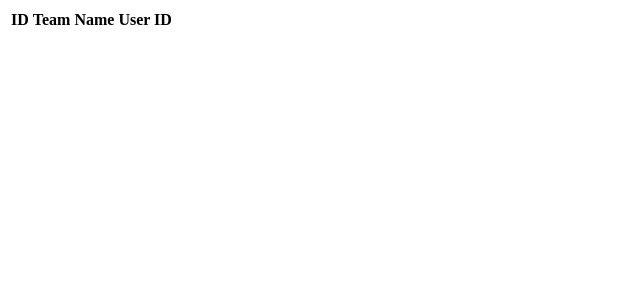
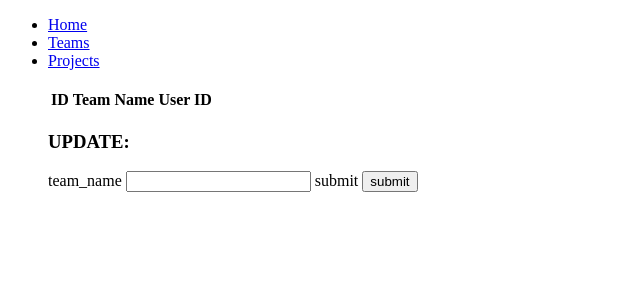
Before and after one commit to Damien580/specsWeek4, a Flask app: page /all-teams in a window 1280 px wide. Shown: the top 300 px of the page, without its empty margins (0-640 px from the left). Run offline with Flask 3, Linux system fonts and the light colour scheme; data that the repository does not hold is empty.

Commit message:
working on buttons

```diff
--- a/forms.py
+++ b/forms.py
@@ -15,3 +15,24 @@ class ProjectForm(FlaskForm): #creates class of forms for projects table, inheri
 
     def update_teams(self, teams): #takes in the self argument, as well as teams, to update a projects team info.
         self.team_selection.choices = [ (team.id, team.team_name) for team in teams ] #creates the selections for choosing a projects team(s).
+
+class ProjectUpdateForm(FlaskForm):
+    project_name = StringField('project name', validators=[DataRequired(), Length(min=4, max=255)]) #add an input for the project name.
+    description = TextAreaField('description') #adds an input field for a description.
+    completed = BooleanField('completed?') #adds a boolean check to see if completed.
+    team_selection = SelectField('team')
+    submit = SubmitField('submit')
+
+    def re_update_teams(self, teams): #takes in the self argument, as well as teams, to update a projects team info.
+        self.team_selection.choices = [ (team.id, team.team_name) for team in teams ] #creates the selections for choosing a projects team(s).
+
+class TeamUpdateForm(FlaskForm): #creates the class of forms for the teams table, inherits properties from FlaskForm.
+    team_name = StringField('team_name', validators=[DataRequired(), Length(min=4, max=255)])
+    submit = SubmitField("submit")
+
+class DeleteForm(FlaskForm):
+    delete_item_select = SelectField('ID', choices = [])
+    submit = SubmitField('DELETE')
+
+    def update_delete(self, projects):
+        self.delete_item_select.choices = [ (project.id, project.project_name) for project in projects ]
--- a/server.py
+++ b/server.py
@@ -1,6 +1,6 @@
 from flask import Flask, render_template, redirect, url_for
 
-from forms import TeamForm, ProjectForm
+from forms import TeamForm, ProjectForm, ProjectUpdateForm, TeamUpdateForm, DeleteForm
 from model import db, User, Team, Project, connect_to_db
 
 app = Flask(__name__)
@@ -16,21 +16,6 @@ def home():
     project_form = ProjectForm()
     project_form.update_teams(User.query.get(user_id).teams)
     return render_template("home.html", team_form = team_form, project_form = project_form) #renders the html template, and inserts the TeamForm and ProjectForm forms.
-
-@app.route("/add-team", methods=["POST"]) #creates the add_team endpoint, as a post method.
-def add_team():
-    team_form = TeamForm() #assigns TeamForm to a variable.
-
-    if team_form.validate_on_submit(): #checks that all form validators are met.
-        team_name = team_form.team_name.data
-        new_team = Team(team_name, user_id)
-        with app.app_context():
-            db.session.add(new_team)
-            db.session.commit()
-        return redirect(url_for("home")) #redirects to home page
-    else:
-        return redirect(url_for("home"))
-
 
 
 @app.route("/add-project", methods=["POST"])
@@ -51,21 +36,85 @@ def add_project():
     else:
         return redirect(url_for("home"))
 
+@app.route("/all-projects")
+def all_projects():
+    project_list = Project.query.all()
+    project_update_form = ProjectUpdateForm()
+    project_update_form.re_update_teams(User.query.get(user_id).teams)
+    project_delete_form = DeleteForm()
+    project_delete_form.update_delete(Project.query.all())
+    return render_template("all_projects.html", project_list = project_list, project_update_form = project_update_form, project_delete_form = project_delete_form)
 
+@app.route("/update-project", methods=["POST"])
+def update_project():
+    project_update_form = ProjectUpdateForm()
+    project_update_form.re_update_teams(User.query.get(user_id).teams)
+
+    if project_update_form.validate_on_submit():
+        project_name = project_update_form.project_name.data
+        description = project_update_form.description.data
+        completed = project_update_form.completed.data
+        team_selection = project_update_form.team_selection.data
+        updated_project = Project(project_name, description, completed, team_selection)
+        with app.app_context():
+            db.session.add(updated_project)
+            db.session.commit()
+        return redirect(url_for("all_projects"))
+    else:
+        return redirect(url_for("all_projects"))
+
+@app.route("/add-team", methods=["POST"]) #creates the add_team endpoint, as a post method.
+def add_team():
+    team_form = TeamForm() #assigns TeamForm to a variable.
+
+    if team_form.validate_on_submit(): #checks that all form validators are met.
+        team_name = team_form.team_name.data
+        new_team = Team(team_name, user_id)
+        with app.app_context():
+            db.session.add(new_team)
+            db.session.commit()
+        return redirect(url_for("home")) #redirects to home page
+    else:
+        return redirect(url_for("home"))
 
 @app.route("/all-teams")
 def all_teams():
     team_list = Team.query.filter_by(user_id = user_id).all()
+    team_update_form = TeamUpdateForm()
 
-    return render_template("all_teams.html", team_list = team_list)
+    return render_template("all_teams.html", team_list = team_list, team_update_form = team_update_form)
 
-@app.route("/all-projects")
-def all_projects():
-    project_list = Project.query.all()
+@app.route("/update-team", methods=["POST"])
+def update_team():
+    team_update_form = TeamUpdateForm()
 
-    return render_template("all_projects.html", project_list = project_list)
+    if team_update_form.validate_on_submit(): #checks that all form validators are met.
+        team_name = team_update_form.team_name.data
+        new_team = Team(team_name, user_id)
+        with app.app_context():
+            db.session.add(new_team)
+            db.session.commit()
+        return redirect(url_for("all_teams"))
+    else:
+        return redirect(url_for("all_teams"))
 
+@app.route("/project-delete", methods=["POST"])
+def project_delete():
+    project_delete_form = DeleteForm()
+    project_delete_form.update_delete(Project.query.all())
 
+    if project_delete_form.validate_on_submit():
+        project_id = project_delete_form.delete_item_select.data
+        print("************************deleting item,", type(project_id))
+        new_delete = Project.query.filter_by(id = project_id).all()
+        print(new_delete[0].id)
+        with app.app_context():
+            db.session.delete(new_delete[0])
+            db.session.commit()
+        print("===================================")
+        return redirect(url_for("all_projects"))
+    else:
+        return redirect(url_for("all_projects"))
 
 
 
--- a/templates/all_teams.html
+++ b/templates/all_teams.html
@@ -1,15 +1,9 @@
-<!DOCTYPE html>
-<html lang="en">
-<head>
-    <meta charset="UTF-8">
-    <meta http-equiv="X-UA-Compatible" content="IE=edge">
-    <meta name="viewport" content="width=device-width, initial-scale=1.0">
-    <title>All-Teams</title>
-</head>
+{% extends "base.html"%}
+
+{%block body%}
 <body>
 
 
-{%block body%}
 <table class="table table-secondary table-striped mt-3">
     <thead>
         <tr>
@@ -28,7 +22,15 @@
         {% endfor %}
     </tbody>
 </table>
+
+<div class="form-container"> <!--creates the container to lead the form in.-->
+    <h3 class="title">UPDATE:</h3>
+    <form action="{{ url_for('update_team') }}" method="POST">
+        {{ team_update_form.csrf_token() }} <!--creates a csrf token-->
+        {{ team_update_form.team_name.label }} <!--labels the team name input-->
+        {{ team_update_form.team_name }} <!--creates the team name input-->
+        {{ team_update_form.submit.label }} <!--labels the submit button-->
+        {{ team_update_form.submit }} <!--creates the submit button-->
+    </form>
+</div>
 {%endblock%}
-
-</body>
-</html>
--- /dev/null
+++ b/templates/base.html
@@ -0,0 +1,34 @@
+<!DOCTYPE html>
+<html lang="en">
+<head>
+    <meta charset="UTF-8">
+    <meta http-equiv="X-UA-Compatible" content="IE=edge">
+    <meta name="viewport" content="width=device-width, initial-scale=1.0">
+    <title>Project-Tracking-App</title>
+</head>
+<body>
+    <div class="collapse navbar-collapse" id="navbarSupportedContent">
+        <ul class="navbar-nav mr-auto">
+          <li class="nav-item active">
+            <a class="nav-link" href="/">Home</a>
+          </li>
+          <li class="nav-item active">
+            <a class="nav-link" href="/all-teams">Teams</a>
+          </li>
+          <li class="nav-item active">
+            <a class="nav-link" href="/all-projects">Projects</a>
+          </li>
+
+          <br>
+
+
+
+
+
+
+
+    {% block body %}
+
+    {% endblock %}
+</body>
+</html>
```
Also changed, not shown: templates/all_projects.html (+28 -12 lines), templates/home.html (+4 -12 lines).
